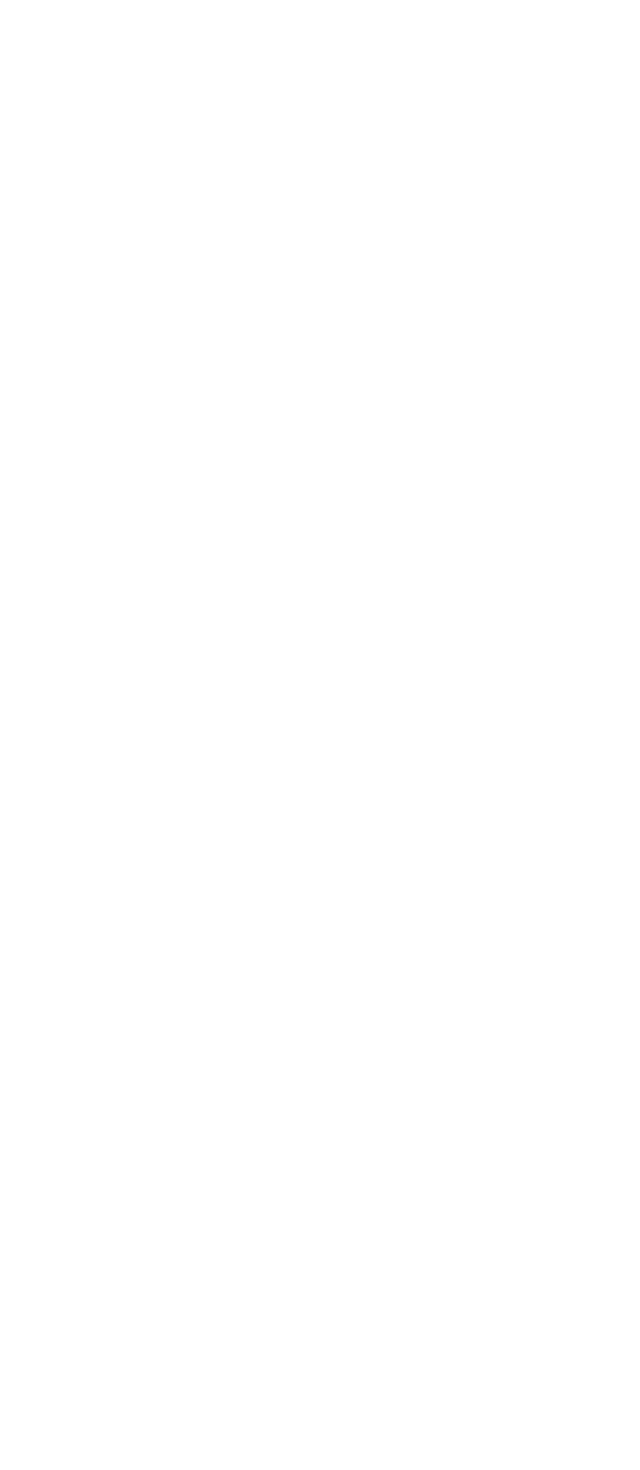
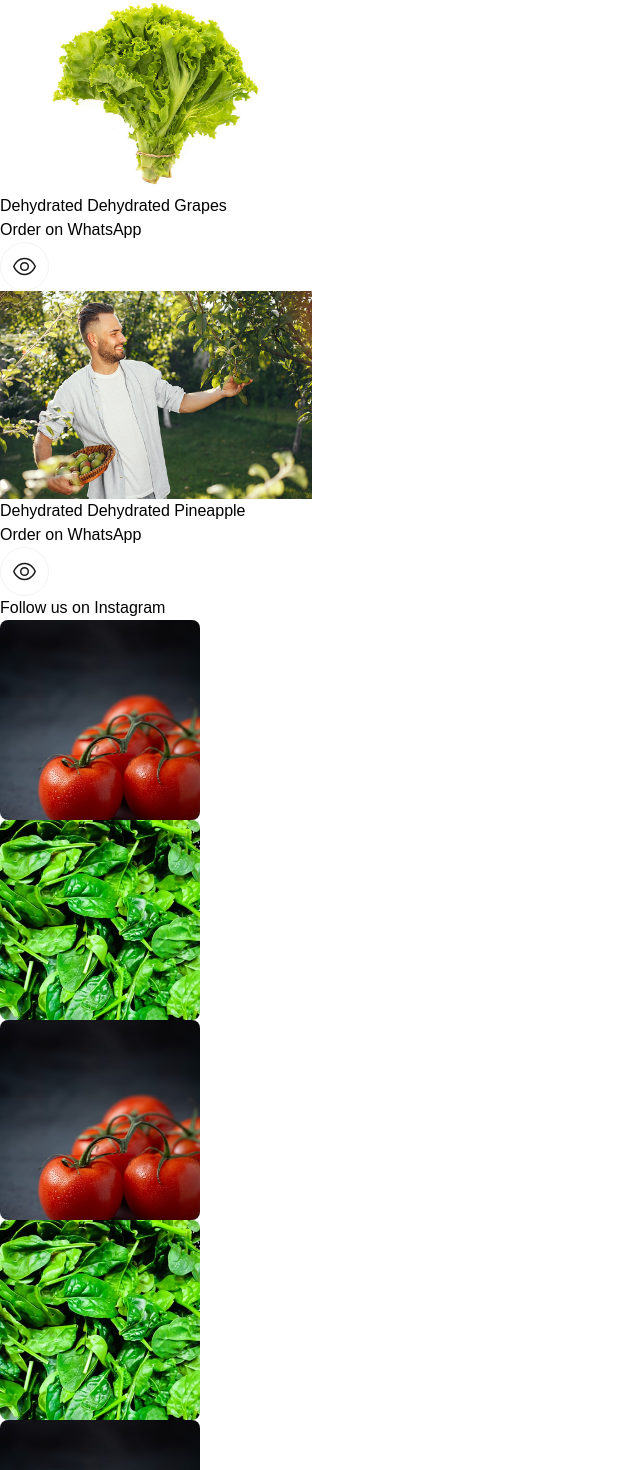
Before and after one commit to KaranXode/sasvata, a Next.js app: page /pages/product in a window 1280 px wide. Shown: the part 3062-4532 px from the top of the page, without its empty margins (0-640 px from the left). Before the commit the page ends 1396 px from the top, so only its background shows below. Built offline with nearby package versions, Linux system fonts and the light colour scheme.

Commit message:
add whatsapp share button feature

```diff
--- a/src/app/Components/ProductCard/Page.jsx
+++ b/src/app/Components/ProductCard/Page.jsx
@@ -1,17 +1,54 @@
-import Image from 'next/image'
-import React from 'react'
-import Star from '../Star/Page'
-import eyeIcon from '../../Assets/Icons/eyeIcon.svg'
+// import Image from 'next/image'
+// import React from 'react'
+// import Star from '../Star/Page'
+// import eyeIcon from '../../Assets/Icons/eyeIcon.svg'
+
+// export default function ProductCard(props) {
+//     return (
+//         <>
+
+
+//             <div className="h-[412px] w-[312px] rounded-xl bg-white">
+//                 <div className="h-[280px] w-[312px]  ">
+//                     <Image src={props.imageUrl} width={312}
+//                         height={280} alt="img" />
+//                 </div>
+//                 <div className="bg-white p-3 relative">
+//                     <div className="h-[64px]">
+//                         <h4 className="text-2xl font-bold mb-5">{props.title}</h4>
+//                     </div>
+//                     <div className="absolute bottom-[-30px] w-[90%]">
+//                         <div className="flex justify-between items-center">
+//                             <Star />
+//                             <div>
+//                                 <Image src={eyeIcon}
+//                                     alt="img" />
+//                             </div>
+//                         </div>
+//                     </div>
+//                 </div>
+
+//             </div>
+
+
+
+
+//         </>
+//     )
+// }
+
+import Image from 'next/image';
+import React from 'react';
+import Star from '../Star/Page';
+import eyeIcon from '../../Assets/Icons/eyeIcon.svg';
+import WhatsAppShareButton from '../WhatsAppShare/Page';
 
 export default function ProductCard(props) {
     return (
         <>
-
-
             <div className="h-[412px] w-[312px] rounded-xl bg-white">
-                <div className="h-[280px] w-[312px]  ">
-                    <Image src={props.imageUrl} width={312}
-                        height={280} alt="img" />
+                <div className="h-[280px] w-[312px]">
+                    <Image src={props.imageUrl} width={312} height={280} alt="img" />
                 </div>
                 <div className="bg-white p-3 relative">
                     <div className="h-[64px]">
@@ -19,20 +56,33 @@ export default function ProductCard(props) {
                     </div>
                     <div className="absolute bottom-[-30px] w-[90%]">
                         <div className="flex justify-between items-center">
-                            <Star />
+                            {/* Conditionally render Star or WhatsApp button */}
+                            {props.showStar ? (
+                            //      <button
+                            //      className="max-w-[255px] w-full rounded-lg bg-[#D9D9D9] text-black p-2"
+                            //      // onClick={() =>
+                            //      //     window.open(
+                            //      //         `https://wa.me/?text=Check%20out%20this%20product:%20${props.title}`,
+                            //      //         '_blank'
+                            //      //     )
+                            //      // }
+                            //  >
+                            //      Order on WhatsApp
+                            //  </button>
+                            <WhatsAppShareButton
+                             title={props.title}
+                            imageUrl={props.imageUrl} />
+
+                            ) : (
+                                <Star />
+                            )}
                             <div>
-                                <Image src={eyeIcon}
-                                    alt="img" />
+                                <Image src={eyeIcon} alt="img" />
                             </div>
                         </div>
                     </div>
                 </div>
-
             </div>
-
-
-
-
         </>
-    )
+    );
 }
--- a/src/app/Components/Social-insta/Page.jsx
+++ b/src/app/Components/Social-insta/Page.jsx
@@ -17,7 +17,7 @@ export default function SocialMedia() {
           <Link href="https://www.instagram.com/" target="_blank">
             <Image src={tamato} alt="Image" className="group-hover:blur-[8px] transition-opacity duration-300" />
             <div className="absolute inset-0 flex justify-center items-center opacity-0 group-hover:opacity-100 transition-opacity duration-300">
-              <Image src={instaIcon} alt="Instagram Icon" className="w-10 h-10" />
+              <Image src={instaIcon} alt="Instagram Icon" className=" w-6 h-6 sm:w-10 sm:h-10 " />
             </div>
           </Link>
         </li>
@@ -27,7 +27,7 @@ export default function SocialMedia() {
           <Link href="https://www.instagram.com/" target="_blank">
             <Image src={green} alt="Image" className="group-hover:blur-[8px] transition-opacity duration-300" />
             <div className="absolute inset-0 flex justify-center items-center opacity-0 group-hover:opacity-100 transition-opacity duration-300">
-              <Image src={instaIcon} alt="Instagram Icon" className="w-10 h-10" />
+              <Image src={instaIcon} alt="Instagram Icon" className="w-6 h-6 sm:w-10 sm:h-10" />
             </div>
           </Link>
         </li>
@@ -37,7 +37,7 @@ export default function SocialMedia() {
           <Link href="https://www.instagram.com/" target="_blank">
             <Image src={tamato} alt="Image" className="group-hover:blur-[8px] transition-opacity duration-300" />
             <div className="absolute inset-0 flex justify-center items-center opacity-0 group-hover:opacity-100 transition-opacity duration-300">
-              <Image src={instaIcon} alt="Instagram Icon" className="w-10 h-10" />
+              <Image src={instaIcon} alt="Instagram Icon" className="w-6 h-6 sm:w-10 sm:h-10" />
             </div>
           </Link>
         </li>
@@ -47,7 +47,7 @@ export default function SocialMedia() {
           <Link href="https://www.instagram.com/" target="_blank">
             <Image src={green} alt="Image" className="group-hover:blur-[8px] transition-opacity duration-300" />
             <div className="absolute inset-0 flex justify-center items-center opacity-0 group-hover:opacity-100 transition-opacity duration-300">
-              <Image src={instaIcon} alt="Instagram Icon" className="w-10 h-10" />
+              <Image src={instaIcon} alt="Instagram Icon" className="w-6 h-6 sm:w-10 sm:h-10" />
             </div>
           </Link>
         </li>
@@ -57,7 +57,7 @@ export default function SocialMedia() {
           <Link href="https://www.instagram.com/" target="_blank">
             <Image src={tamato} alt="Image" className="group-hover:blur-[8px] transition-opacity duration-300" />
             <div className="absolute inset-0 flex justify-center items-center opacity-0 group-hover:opacity-100 transition-opacity duration-300">
-              <Image src={instaIcon} alt="Instagram Icon" className="w-10 h-10" />
+              <Image src={instaIcon} alt="Instagram Icon" className="w-6 h-6 sm:w-10 sm:h-10" />
             </div>
           </Link>
         </li>
--- /dev/null
+++ b/src/app/Components/WhatsAppShare/Page.jsx
@@ -0,0 +1,19 @@
+"use client";
+import React from 'react';
+
+export default function WhatsAppShareButton({ title, imageUrl }) {
+    const handleWhatsAppShare = () => {
+        const message = `Check out this product: ${title}\n\nImage: ${imageUrl}`;
+        const whatsappUrl = `https://wa.me/?text=${encodeURIComponent(message)}`;
+        window.open(whatsappUrl, '_blank');
+    };
+
+    return (
+        <button
+            className="max-w-[255px] w-full rounded-lg bg-[#D9D9D9] text-black p-2"
+            onClick={handleWhatsAppShare}
+        >
+             Order on WhatsApp
+        </button>
+    );
+}
--- a/src/app/DashBoard/UpcomingProduct.jsx
+++ b/src/app/DashBoard/UpcomingProduct.jsx
@@ -4,7 +4,7 @@ import apple from '../Assets/Images/apple.jpg'
 import veg from '../Assets/Images/veg1.png'
 import Heading from '../Components/Heading/Page';
 
-export default function UpcomingProduct() {
+export default function UpcomingProduct(props) {
   const fruitImages = [
     { title: "Dehydrated Dehydrated Apple ", url: apple },
     { title: "Dehydrated Dehydrated Banana", url: veg },
@@ -19,7 +19,7 @@ export default function UpcomingProduct() {
         <div className="flex items-center justify-center gap-4 flex-wrap">
           {
             fruitImages.map((item) => (
-              <ProductCard key={item.title} title={item.title} imageUrl={item.url} />
+              <ProductCard key={item.title} title={item.title} imageUrl={item.url} showStar={props.shareOnWhatsApp}  />
             ))
           }
 
--- a/src/app/pages/product/page.jsx
+++ b/src/app/pages/product/page.jsx
@@ -1,10 +1,18 @@
+import BannerNav from '@/app/Components/Homepage/BannerNav'
 import Navbar from '@/app/Components/Navbar/Page'
+import SocialMedia from '@/app/Components/Social-insta/Page'
+import TextVideo from '@/app/Components/TextVideo/Page'
+import UpcomingProduct from '@/app/DashBoard/UpcomingProduct'
 import React from 'react'
 
 export default function product() {
   return (
     <div className="bg-[#D9D9D9]">
-     <Navbar/>
+     <BannerNav/>
+     <TextVideo/>
+    <UpcomingProduct shareOnWhatsApp={true}/>
+
+     <SocialMedia/>
     </div>
   )
 }
```
